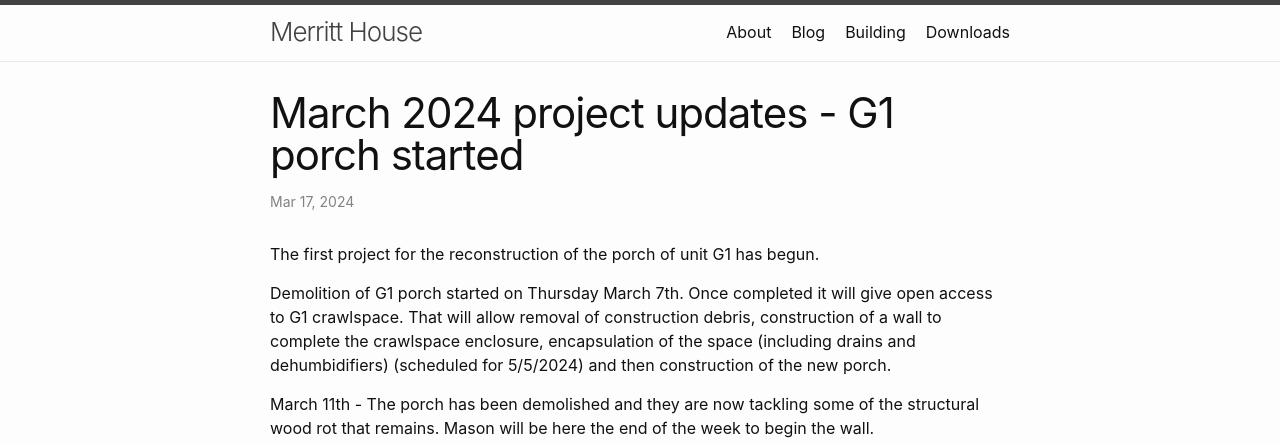
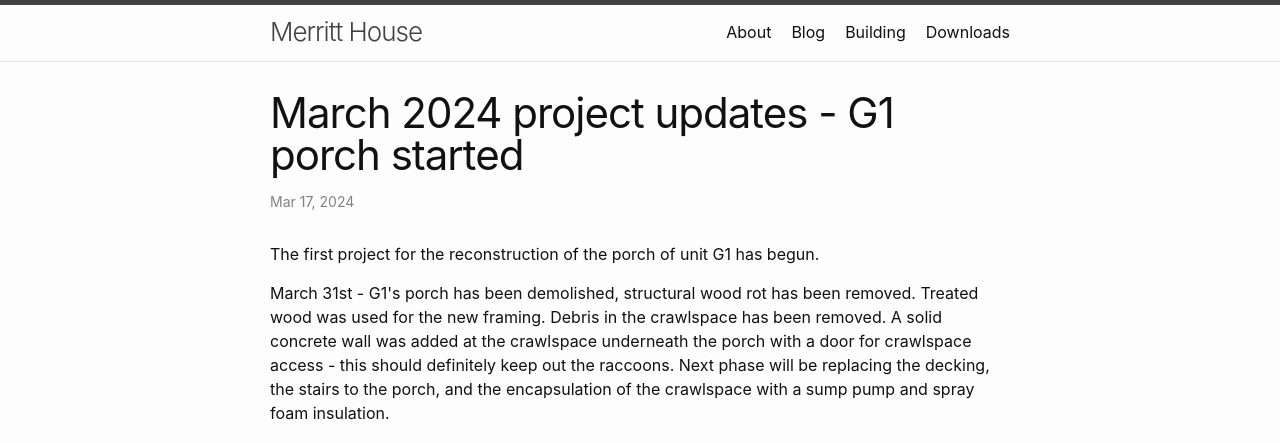
Before and after one commit to rsabec/merritthouse, a Jekyll site: the page built from _posts/2024-03-17-March 2024 projects.markdown, in a window 1280 px wide. Shown: the top 443 px of the page. Built offline with Jekyll 4.4.1, drawn with Linux system fonts in a browser that asks for light colours; some of the changed text lies outside the part shown.

Commit message:
more stuff g1 porch
g1 porch

```diff
--- a/_posts/2024-03-17-March 2024 projects.markdown
+++ b/_posts/2024-03-17-March 2024 projects.markdown
@@ -7,12 +7,12 @@ categories: merritthouse update
 
 <p> The first project for the reconstruction of the porch of unit G1 has begun.   </p>
 
-<p>Demolition of G1 porch started on Thursday March 7th.   Once completed it will give open access to G1 crawlspace.  That will allow removal of construction debris, construction of a wall to complete the crawlspace enclosure, encapsulation of the space (including drains and dehumbidifiers) (scheduled for 5/5/2024) and then construction of the new porch.
+<p>March 31st - G1's porch has been demolished, structural wood rot has been removed. Treated wood was used for the new framing.  Debris in the crawlspace has been removed. A solid concrete wall was added at the crawlspace underneath the porch with a door for crawlspace access - this should definitely keep out the raccoons. Next phase will be replacing the decking, the stairs to the porch, and the encapsulation of the crawlspace with a sump pump and spray foam insulation.
 </p>
 
-<p> March 11th - The porch has been demolished and they are now tackling some of the structural wood rot that remains.  Mason will be here the end of the week to begin the wall.</p>
+<p> March 11th - The porch has been demolished and they are now tackling some of the structural wood rot that remains. Mason will be here at the end of the week to begin the wall.</p>
 
-<iframe src="https://drive.google.com/file/d/15IBWqwynGfYj9c6dpgc7Ew2wcKgcjK0K/preview" width="640" height="480" allow="autoplay"></iframe>
+<iframe src="https://drive.google.com/file/d/1LznYw7DbZwpZshGMmNmhKfQcDkfSSHfW/preview" width="640" height="480" allow="autoplay"></iframe>
 <br>
 <br>
 <br>
```
Also changed, not shown: _posts/2024-03-26-PorchFramingUpdate.markdown (+10 -0 lines).
